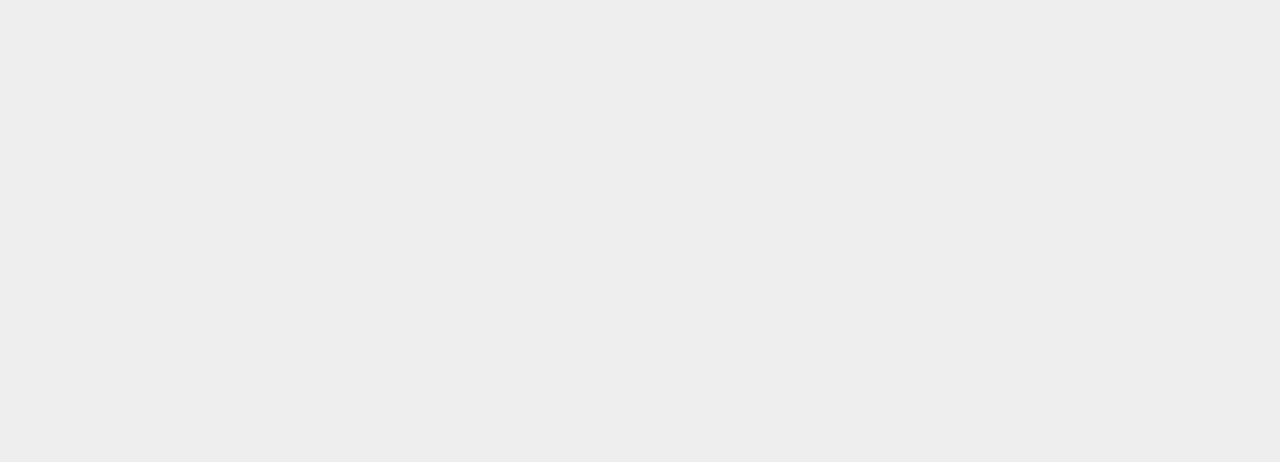
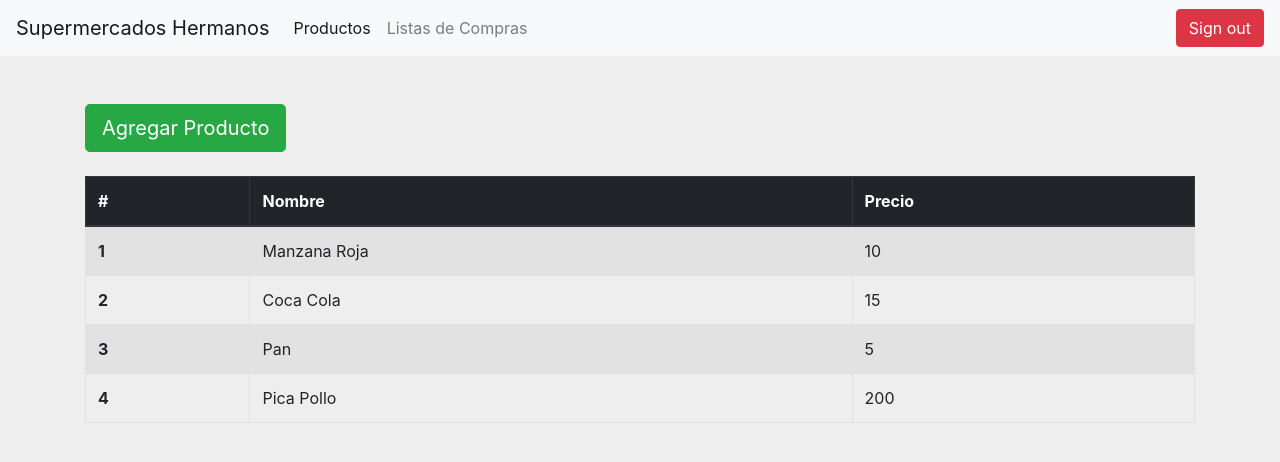
Before and after one commit to Nizar4790k/react-crud-frontend, a React (Create React App) app: page /ProductList in a window 1280 px wide. Before the commit this address had no page. Shown: the top 462 px of the page. Built offline with nearby package versions, Linux system fonts and the light colour scheme.

Commit message:
Se anadio la tabla de productos

```diff
--- a/src/App.js
+++ b/src/App.js
@@ -3,17 +3,25 @@ import { useState } from 'react';
 import { BrowserRouter as Router, Route, Routes} from "react-router-dom";
 import Login from './Components/Login/Login';
 import Register from './Components/Register/Register';
+import ProductList from './Components/Products/ProductList/ProductList';
+import './App.css';
 
-import './App.css';
 function App() {
 
   const  [user,setUser] = useState({});
 
   const onLoadUser = (user)=>{
-    localStorage.setItem('user',JSON.stringify(user));
+    sessionStorage.setItem('user',JSON.stringify(user));
     setUser(user);
 
   }
+
+  const onSignOut = ()=>{
+    sessionStorage.clear();
+    setUser({});
+
+  }
+
 
   return (
     <div>
@@ -22,6 +30,8 @@ function App() {
         <Route path="/" element={<Login onLoadUser={onLoadUser}/>}></Route>
         <Route path="/Login" element={<Login onLoadUser={onLoadUser}/>}></Route>
         <Route path="/Register" element={<Register/>} />
+        <Route path="/ProductList" element={<ProductList user={user} onSignOut={onSignOut}/>} />
+
         </Routes>
       </Router>
     </div>
--- a/src/Components/Login/Login.js
+++ b/src/Components/Login/Login.js
@@ -4,7 +4,6 @@ import "./Login.css";
 
 
 const Login = ({onLoadUser}) => {
-
 
 
     const[email,setEmail]=useState("");
@@ -17,7 +16,7 @@ const Login = ({onLoadUser}) => {
 useEffect(()=>{
 
 
-    const user = JSON.parse(localStorage.getItem('user'));
+    const user = JSON.parse(sessionStorage.getItem('user'));
 
      if(user){
          navigate('/ProductList')
@@ -52,16 +51,16 @@ useEffect(()=>{
                     break;
                 case "ACCESS_GRANTED":
 
-                    localStorage.setItem('user',JSON.stringify(result.user));
+                    sessionStorage.setItem('user',JSON.stringify(result.user));
                     onLoadUser(result.user);
-                //navigate("/ProductList");
+                    navigate("/ProductList");
 
                     break;
                  default:
                      alert("ERROR IN THE SERVER");
                      break;
             }
-        });
+        }).catch(err=>console.log(err));
 
 
 
--- /dev/null
+++ b/src/Components/NavBar/NavBar.js
@@ -0,0 +1,63 @@
+import { Link } from "react-router-dom";
+import { useNavigate } from "react-router";
+const NavBar = ({ fullName, onSignOut, selectedTab }) => {
+
+    const navigate = useNavigate();
+
+    return (
+        <header className="header">
+
+            <div className="container-fluid">
+                <nav className="navbar navbar-expand-lg navbar-light bg-light fixed-top">
+
+                    <Link to="/ProductList" className="navbar-brand">Supermercados Hermanos</Link>
+
+                    <button className="navbar-toggler" type="button" data-toggle="collapse" data-target="#navbarNav">
+                        <span className="navbar-toggler-icon"></span>
+                    </button>
+
+                    <div className="collapse navbar-collapse" id="navbarNav">
+
+                        <ul className="navbar-nav mr-auto">
+
+                            {
+                                selectedTab === "ProductList" ?
+                                    <li className="nav-item active"><Link to="/ProductList" className="nav-link">Productos</Link></li>
+                                    : <li className="nav-item"><Link to="/ProductList" className="nav-link">Productos</Link></li>
+                            }
+
+                            {
+                                selectedTab === "ShoppingList" ?
+                                    <li><Link to="/ShopingList" className="nav-link active">Listas de Compras</Link></li>
+                                    : <li><Link to="/ShopingList" className="nav-link">Listas de Compras</Link></li>
+                            }
+
+
+
+                        </ul>
+
+                        <ul className="navbar-nav">
+                            <li className="nav-item"><p className="nav-link" href="#">{fullName}</p></li>
+
+                            <li className="nav-item"> <button type="button" id="signout" className="btn btn-danger" onClick={() => {
+
+                                navigate("/Login");
+                                onSignOut();
+
+                            }}>Sign out</button></li>
+                        </ul>
+
+
+                    </div>
+
+
+                </nav>
+            </div>
+        </header>
+
+
+    );
+}
+
+
+export default NavBar;
--- /dev/null
+++ b/src/Components/Products/ProductItem/ProductItem.js
@@ -0,0 +1,18 @@
+import react from "react";
+
+const ProductItem = ({ product,row}) => {
+
+    return (
+
+            <tr>
+                <th scope="row">{row}</th>
+                <td>{product.name}</td>
+                <td>{product.price}</td>
+
+            </tr>
+
+    );
+
+}
+
+export default ProductItem;
--- /dev/null
+++ b/src/Components/Products/ProductList/ProductList.js
@@ -0,0 +1,55 @@
+import react from "react";
+import NavBar from "../../NavBar/NavBar";
+import ProductItem from "../ProductItem/ProductItem";
+import "./ProductList.css";
+
+const ProductList = (props) => {
+
+    const { user, onSignOut } = props;
+
+    const products = [
+    {name:"Manzana Roja",price:10},
+    {name:"Coca Cola",price:15},
+    {name:"Pan",price:5},
+    {name:"Pica Pollo",price:200}
+    ]
+
+    return (
+        <div>
+
+            <NavBar fullName={user.fullName} onSignOut={onSignOut} selectedTab="ProductList" />
+            <h1>Lista de productos</h1>
+
+            <div class="container">
+                <br />
+                <br />
+                <button type="button" class="btn btn-success btn-lg">Agregar Producto</button>
+                <br />
+                <br />
+                <table class="table table-striped table-bordered table-hover">
+                    <thead class="thead-dark">
+                        <tr>
+                            <th scope="col">#</th>
+                            <th scope="col">Nombre</th>
+                            <th scope="col">Precio</th>
+
+                        </tr>
+                    </thead>
+                    <tbody>
+
+                        {products.map((product,row)=>{
+                            return <ProductItem product={product} row={row+1}/>
+                        })}
+
+
+                    </tbody>
+                </table>
+
+            </div>
+
+        </div>
+    );
+
+}
+
+export default ProductList;
```
Also changed, not shown: src/Components/Products/ProductItem/ProductItem.css (added), src/Components/Products/ProductList/ProductList.css (added).
